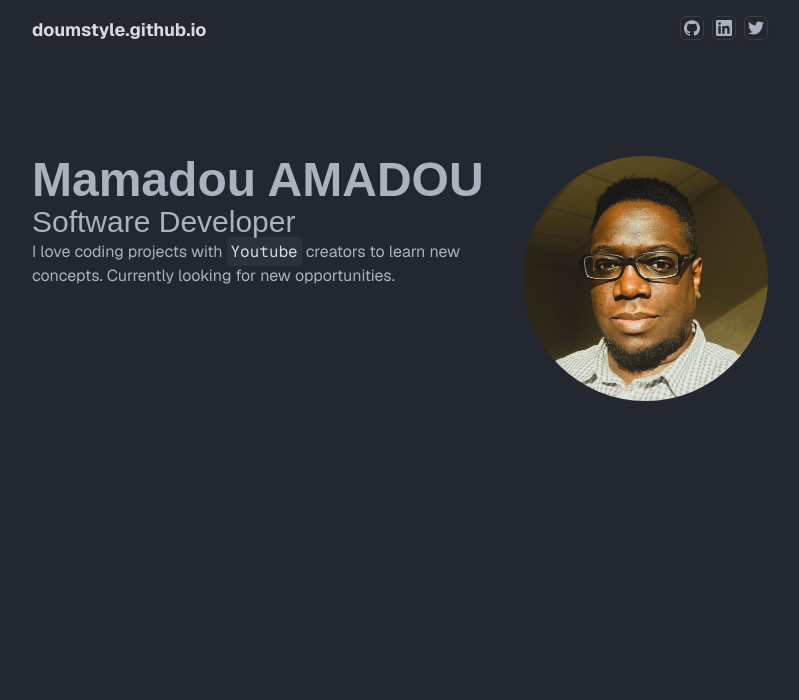
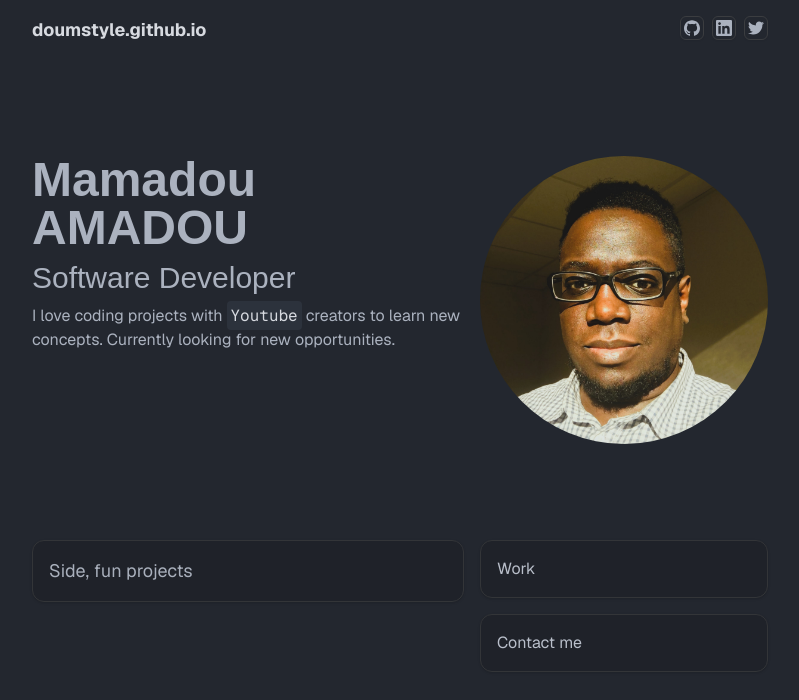
Before and after one commit to doumstyle/portfolio-v2, a Next.js app: page / in a window 1280 px wide. Shown: the top 700 px of the page, without its empty margins (240-1039 px from the left). Built offline with nearby package versions, Linux system fonts and the light colour scheme; a web font is replaced by a local one.

Commit message:
add cards in status component

```diff
--- a/app/_components/Hero.tsx
+++ b/app/_components/Hero.tsx
@@ -10,16 +10,16 @@
 
 export const Hero = () => {
   return (
-    <Section className="flex max-lg:flex-col items-start">
-      <div className="flex-[2]">
+    <Section className="flex max-lg:flex-col items-start gap-4">
+      <div className="flex-[3] flex flex-col gap-2">
         <h2 className="font-caption text-5xl font-bold">Mamadou AMADOU</h2>
         <h3 className="text-3xl font-caption">Software Developer</h3>
         <p className="text-base">I love coding projects with {" "}
           <Code className="inline-flex items-center gap-1">Youtube</Code> creators to learn new concepts. Currently looking for new opportunities.
         </p>
       </div>
-      <div className="flex-1">
-        <Image src={profile} alt="Mamadou's picture" className="w-full h-auto rounded-full max-w-xs" />
+      <div className="flex-[2] w-full max:md:m-auto ml-auto">
+        <Image src={profile} alt="Mamadou's picture" className="w-full h-auto rounded-full max-w-xs mx-md:w-56" />
       </div>
     </Section>
   )
--- /dev/null
+++ b/app/_components/Status.tsx
@@ -0,0 +1,68 @@
+import { Card } from "@/components/ui/card";
+import { Section } from "./Section";
+import { Code, Landmark, Laptop, LucideIcon, Plane } from "lucide-react";
+import Link from "next/link";
+
+export const Status = () => {
+  return (
+    <Section className="flex max-lg:flex-col items-start gap-4">
+      <div className="flex-[3] w-full">
+        <Card className="w-full flex flex-col gap-2 p-4">
+          <p className="text-lg text-muted-foreground">Side, fun projects</p>
+        </Card>
+      </div>
+      <div className="flex-[2] flex flex-col gap-4 w-full">
+        <Card className="w-full p-4 flex-1">Work</Card>
+        <Card className="w-full p-4 flex-1">Contact me</Card>
+      </div>
+    </Section>
+  );
+};
+
+const SIDE_PROJECTS = [
+  {
+    Logo: Code,
+    title: "",
+    description: "",
+  },
+  {
+    Logo: Laptop,
+    title: "",
+    description: "",
+  },
+  {
+    Logo: Landmark,
+    title: "",
+    description: "",
+  },
+  {
+    Logo: Plane,
+    title: "",
+    description: "",
+  },
+];
+
+type SideProjectProps = {
+  logo: LucideIcon;
+  title: string;
+  description: string;
+  url: string;
+};
+
+const Sideproject = (props: SideProjectProps) => {
+  return (
+    <Link href={props.url}>
+      <span className="bg-accent text-accent-foreground p-4 rounded-sm">
+        <props.logo />
+      </span>
+      <div>
+        <p className="text-lg font-semibold">
+          <props.title />
+        </p>
+        <p className="text-sm text-muted-foreground">
+          <props.description />
+        </p>
+      </div>
+    </Link>
+  );
+};
--- a/app/page.tsx
+++ b/app/page.tsx
@@ -1,6 +1,7 @@
 import { Header } from "./_components/Header";
 import { Hero } from "./_components/Hero";
 import { Spacing } from "./_components/Spacing";
+import { Status } from "./_components/Status";
 
 export default function Home() {
   return (
@@ -8,6 +9,8 @@
       <Header />
       <Spacing size="md" />
       <Hero />
+      <Spacing />
+      <Status />
     </main>
   );
 }
--- /dev/null
+++ b/components/ui/card.tsx
@@ -0,0 +1,76 @@
+import * as React from "react"
+
+import { cn } from "@/lib/utils"
+
+const Card = React.forwardRef<
+  HTMLDivElement,
+  React.HTMLAttributes<HTMLDivElement>
+>(({ className, ...props }, ref) => (
+  <div
+    ref={ref}
+    className={cn(
+      "rounded-xl border bg-card text-card-foreground shadow",
+      className
+    )}
+    {...props}
+  />
+))
+Card.displayName = "Card"
+
+const CardHeader = React.forwardRef<
+  HTMLDivElement,
+  React.HTMLAttributes<HTMLDivElement>
+>(({ className, ...props }, ref) => (
+  <div
+    ref={ref}
+    className={cn("flex flex-col space-y-1.5 p-6", className)}
+    {...props}
+  />
+))
+CardHeader.displayName = "CardHeader"
+
+const CardTitle = React.forwardRef<
+  HTMLParagraphElement,
+  React.HTMLAttributes<HTMLHeadingElement>
+>(({ className, ...props }, ref) => (
+  <h3
+    ref={ref}
+    className={cn("font-semibold leading-none tracking-tight", className)}
+    {...props}
+  />
+))
+CardTitle.displayName = "CardTitle"
+
+const CardDescription = React.forwardRef<
+  HTMLParagraphElement,
+  React.HTMLAttributes<HTMLParagraphElement>
+>(({ className, ...props }, ref) => (
+  <p
+    ref={ref}
+    className={cn("text-sm text-muted-foreground", className)}
+    {...props}
+  />
+))
+CardDescription.displayName = "CardDescription"
+
+const CardContent = React.forwardRef<
+  HTMLDivElement,
+  React.HTMLAttributes<HTMLDivElement>
+>(({ className, ...props }, ref) => (
+  <div ref={ref} className={cn("p-6 pt-0", className)} {...props} />
+))
+CardContent.displayName = "CardContent"
+
+const CardFooter = React.forwardRef<
+  HTMLDivElement,
+  React.HTMLAttributes<HTMLDivElement>
+>(({ className, ...props }, ref) => (
+  <div
+    ref={ref}
+    className={cn("flex items-center p-6 pt-0", className)}
+    {...props}
+  />
+))
+CardFooter.displayName = "CardFooter"
+
+export { Card, CardHeader, CardFooter, CardTitle, CardDescription, CardContent }
--- a/package.json
+++ b/package.json
@@ -14,6 +14,7 @@
     "class-variance-authority": "^0.7.0",
     "clsx": "^2.1.0",
     "geist": "^1.3.0",
+    "lucide-react": "^0.370.0",
     "next": "14.1.4",
     "react": "^18",
     "react-dom": "^18",
```
Also changed, not shown: 1 other file (tests, documents, lock files or other folders).
